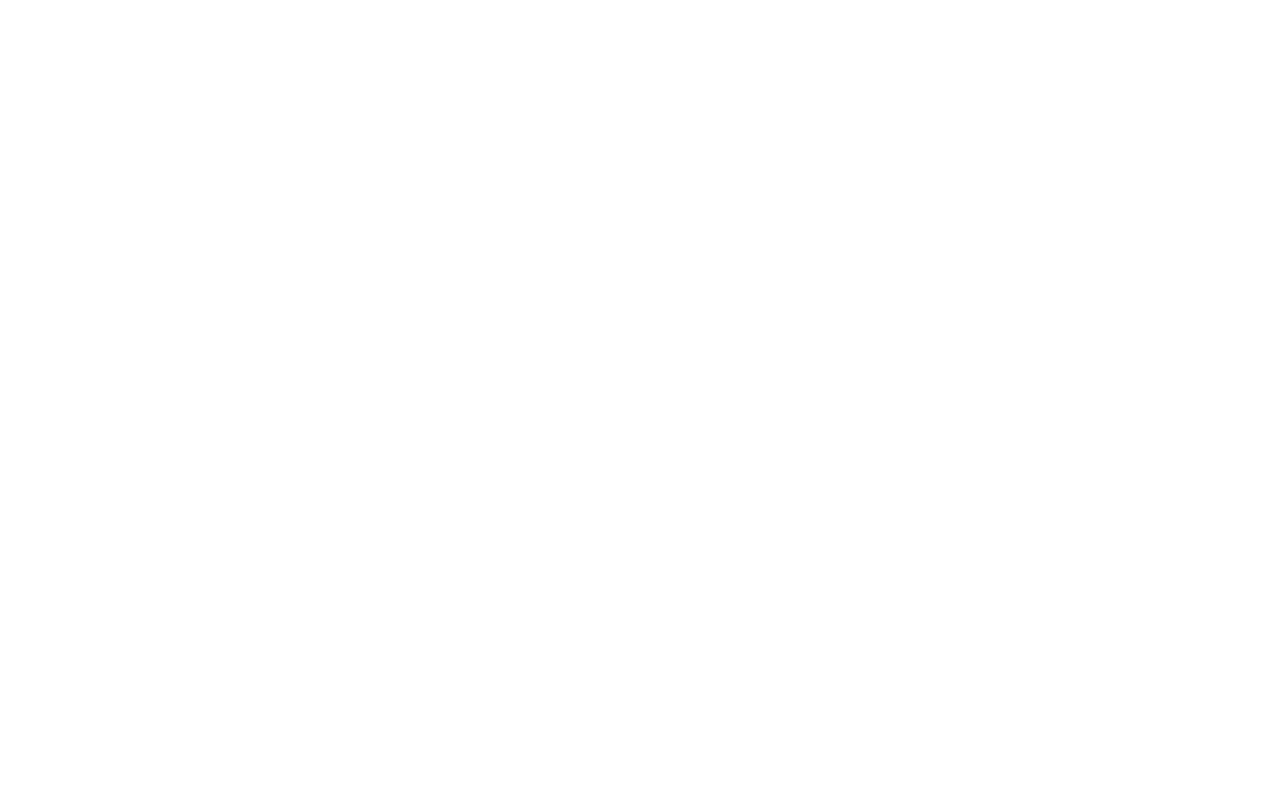
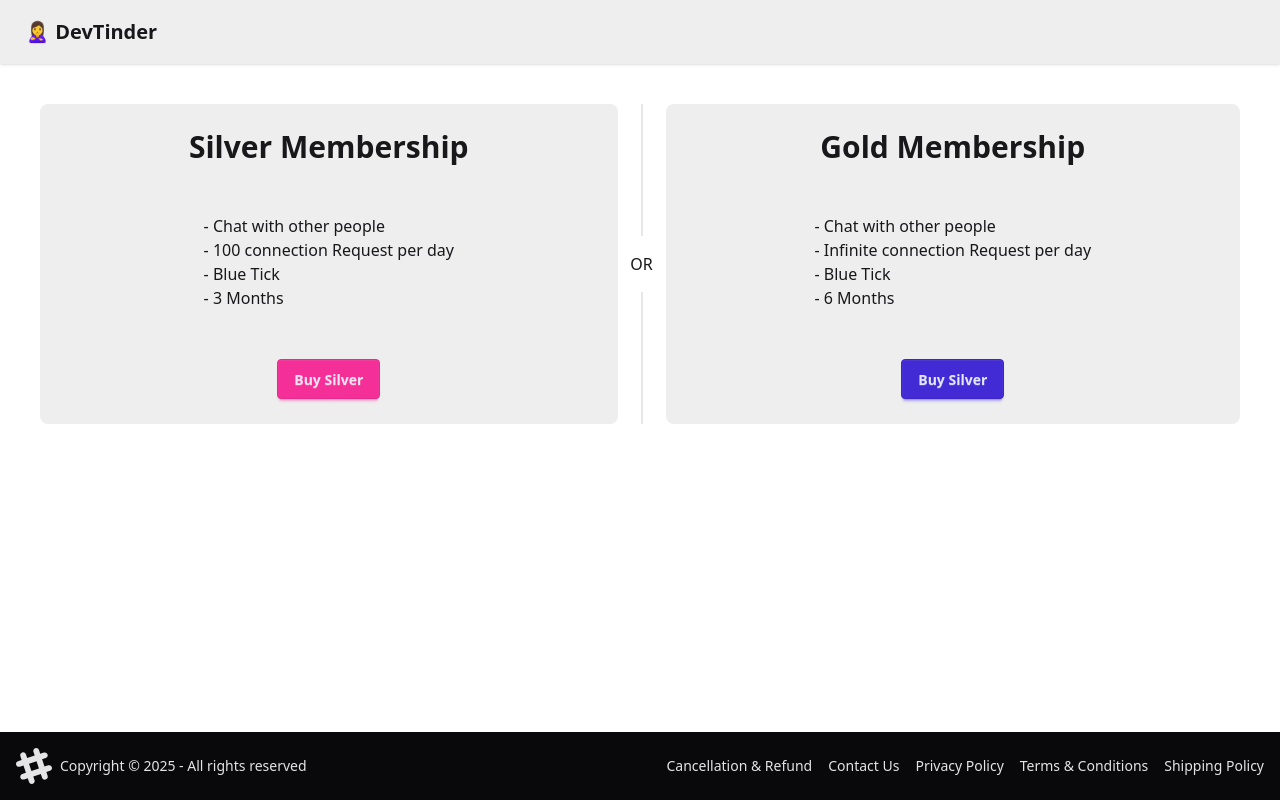
Before and after one commit to vishalmali06/devTinder-web, a React (Vite) app: page /premium in a window 1280 px wide. Before the commit this address had no page. Built offline with nearby package versions, Linux system fonts and the light colour scheme; no server answers.

Commit message:
feat: payment-gateway integration

```diff
--- a/index.html
+++ b/index.html
@@ -4,7 +4,8 @@
     <meta charset="UTF-8" />
     <link rel="icon" type="image/svg+xml" href="/vite.svg" />
     <meta name="viewport" content="width=device-width, initial-scale=1.0" />
-    <title>Dev Tinder</title>
+    <title>Vishal Mali</title>
+    <script src="https://checkout.razorpay.com/v1/checkout.js"></script>
   </head>
   <body>
     <div id="root"></div>
--- a/src/App.jsx
+++ b/src/App.jsx
@@ -13,6 +13,7 @@
 import Privacy from './components/Privacy';
 import TermsConditions from './components/TermsConditions';
 import Shipping from './components/Shipping';
+import Premium from './components/Premium';
 
 function App() {
   return (
@@ -26,6 +27,7 @@
               <Route path="/profile" element={<Profile />} />
               <Route path="/connections" element={<Connections />} />
               <Route path="/requests" element={<Requests />} />
+              <Route path="/premium" element={<Premium />} />
               <Route path="/cancellation-refund" element={<CancellationRefund />} />
               <Route path="/contact-us" element={<ContactUs />} />
               <Route path="/privacy-policy" element={<Privacy />} />
--- a/src/components/NavBar.jsx
+++ b/src/components/NavBar.jsx
@@ -45,6 +45,7 @@
                         </li>
                         <li><Link to="/connections">Cennections</Link></li>
                         <li><Link to="/requests">Requests</Link></li>
+                        <li><Link to="/premium">Premium</Link></li>
                         <li><Link onClick={handleLogout}>Logout</Link></li>
                     </ul>
                 </div>
--- /dev/null
+++ b/src/components/Premium.jsx
@@ -0,0 +1,66 @@
+import axios from 'axios';
+import { BASE_URL } from '../utils/constants';
+
+const Premium = () => {
+
+
+    const hnadleBuyClick = async (tyep) => {
+        const order = await axios.post(BASE_URL + "/payment/create",
+            {
+                membershipType: tyep,
+            },
+            { withCredentials: true })
+
+
+        const { amount, keyId, currency, notes, orderId } = order.data;
+
+        const options = {
+            key: keyId,
+            amount,
+            currency,
+            name: 'Vishal Mali Application',
+            description: 'Connect to other developers',
+            order_id: orderId,
+            prefill: {
+                name: notes.firstName + "" + notes.lastName,
+                email: notes.emailId,
+                contact: '9999999999'
+            },
+            theme: {
+                color: '#F37254'
+            },
+        };
+        const rzp = new window.Razorpay(options);
+        rzp.open();
+    };
+
+    return (
+        <div className='m-10'>
+            <div className="flex w-full">
+                <div className="card bg-base-300 rounded-box grid h-80 grow place-items-center">
+                    <h1 className='font-bold text-3xl'>Silver Membership</h1>
+                    <ul>
+                        <li> - Chat with other people</li>
+                        <li> - 100 connection Request per day</li>
+                        <li> - Blue Tick</li>
+                        <li> - 3 Months</li>
+                    </ul>
+                    <button onClick={() => hnadleBuyClick("silver")} className='btn btn-secondary'>Buy Silver</button>
+                </div>
+                <div className="divider divider-horizontal">OR</div>
+                <div className="card bg-base-300 rounded-box grid h-80 grow place-items-center">
+                    <h1 className='font-bold text-3xl'>Gold Membership</h1>
+                    <ul>
+                        <li> - Chat with other people</li>
+                        <li> - Infinite connection Request per day</li>
+                        <li> - Blue Tick</li>
+                        <li> - 6 Months</li>
+                    </ul>
+                    <button onClick={() => hnadleBuyClick("gold")} className='btn btn-primary'>Buy Silver</button>
+                </div>
+            </div>
+        </div>
+    )
+}
+
+export default Premium
```
Also changed, not shown: 1 other file (tests, documents, lock files or other folders).
